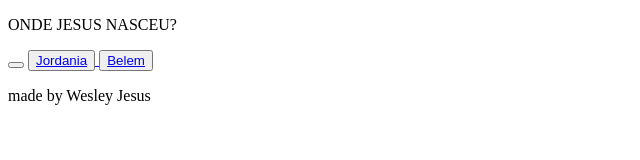
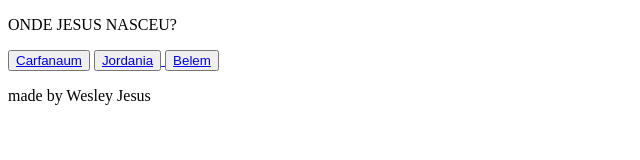
Before and after one commit to Wjwesley1/TESTE-DAMAS, a plain HTML site: page pg1.html in a window 1280 px wide. Shown: the whole page, without its empty margins (0-640 px from the left). Drawn offline with Linux system fonts and the light colour scheme.

Commit message:
Update pg1.html

```diff
--- a/pg1.html
+++ b/pg1.html
@@ -9,7 +9,7 @@
             <p>ONDE JESUS NASCEU?</p>
         </DIv>
         <div class="resposta">
-            <button class="respota1"><a href="index.html"></a></button>
+            <button class="respota1"><a href="index.html">Carfanaum</a></button>
             <button class="resposta2"><a href="index.html">Jordania</button>
             <button class="resposta3"><a href="pg2.html">Belem</a></button>
         </div>
```
